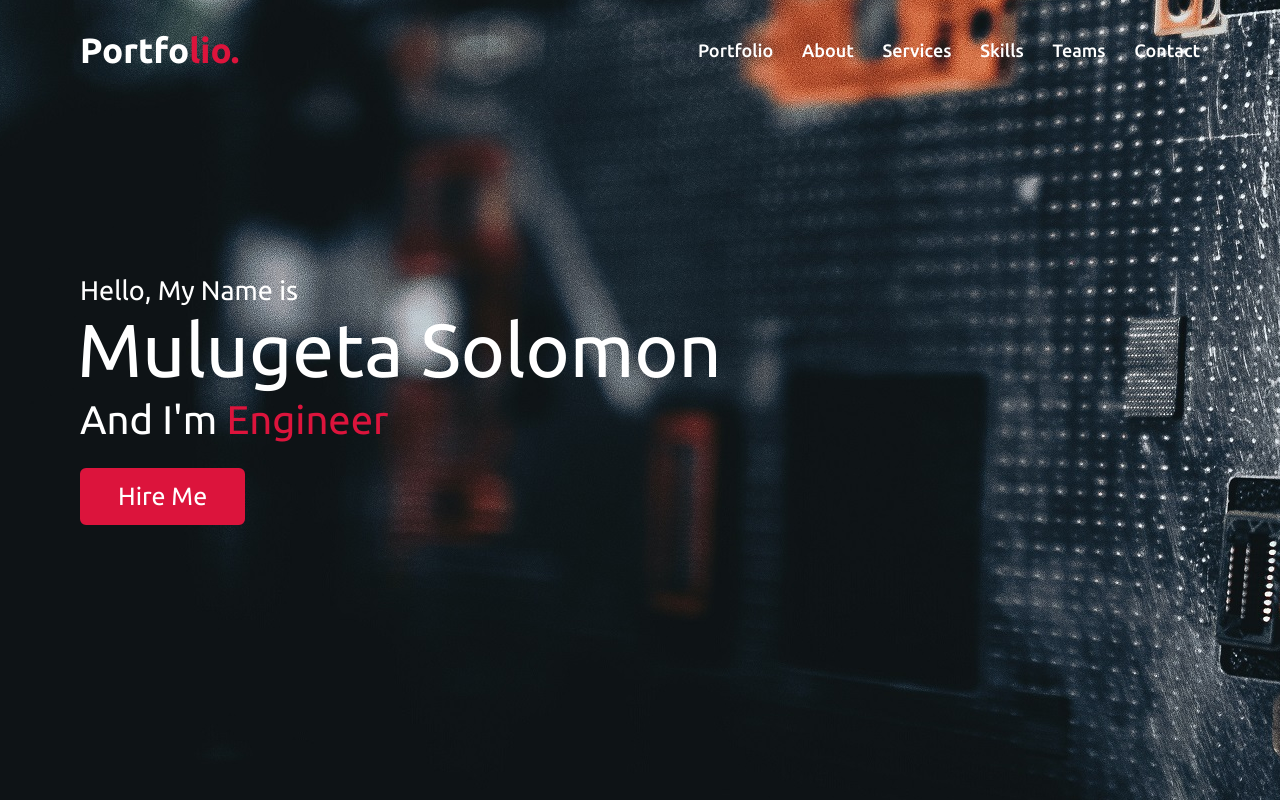
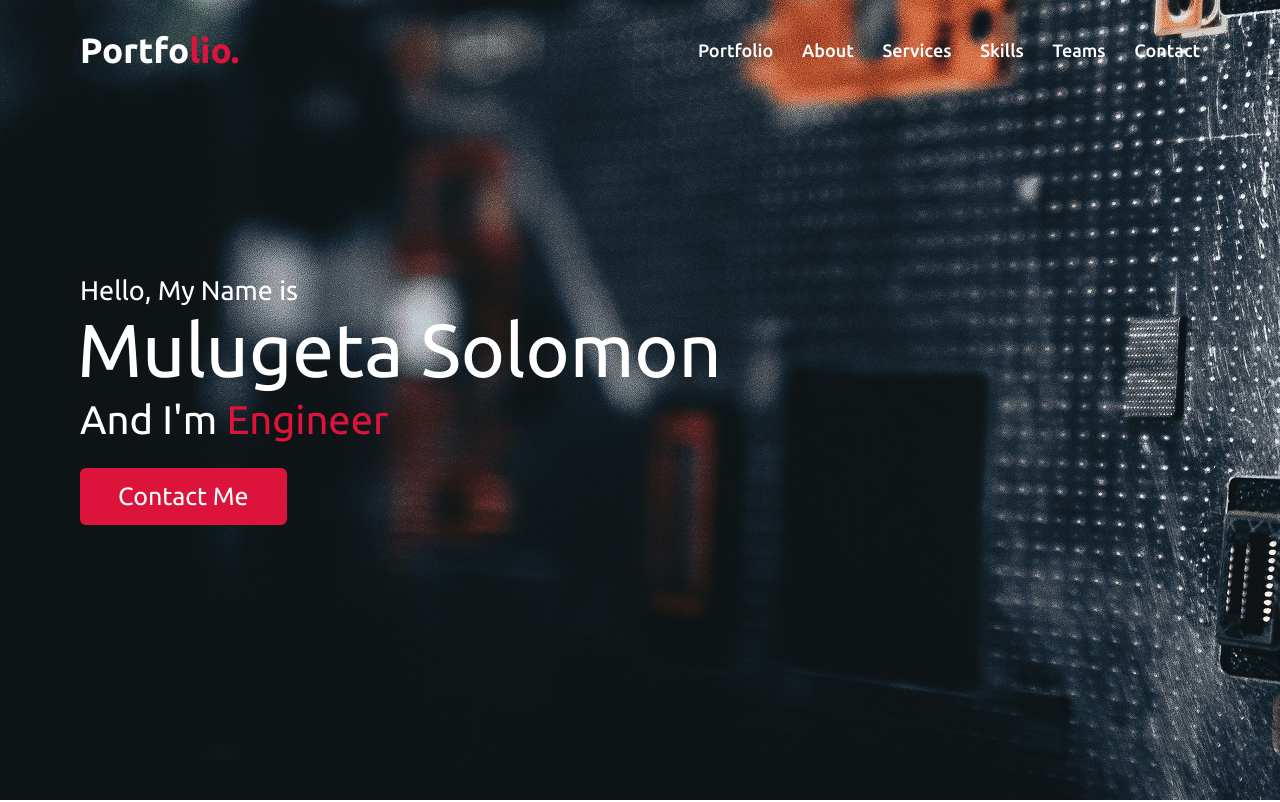
Before and after one commit to Mulugeta-Solomon/Mulugeta-Solomon.github.io, a plain HTML site: page index.html in a window 1280 px wide. Shown: the top 802 px of the page. Drawn offline with nearby package versions, Linux system fonts and the light colour scheme.

Commit message:
contact me button

```diff
--- a/index.html
+++ b/index.html
@@ -47,7 +47,7 @@
                 <div class="text-1">Hello, My Name is</div>
                 <div class="text-2">Mulugeta Solomon</div>
                 <div class="text-3">And I'm <span class="typing"></span></div>
-                <a href="#contuct">Hire Me</a>
+                <a href="#contuct">Contact Me</a>
 
             </div>
         </div>
```
